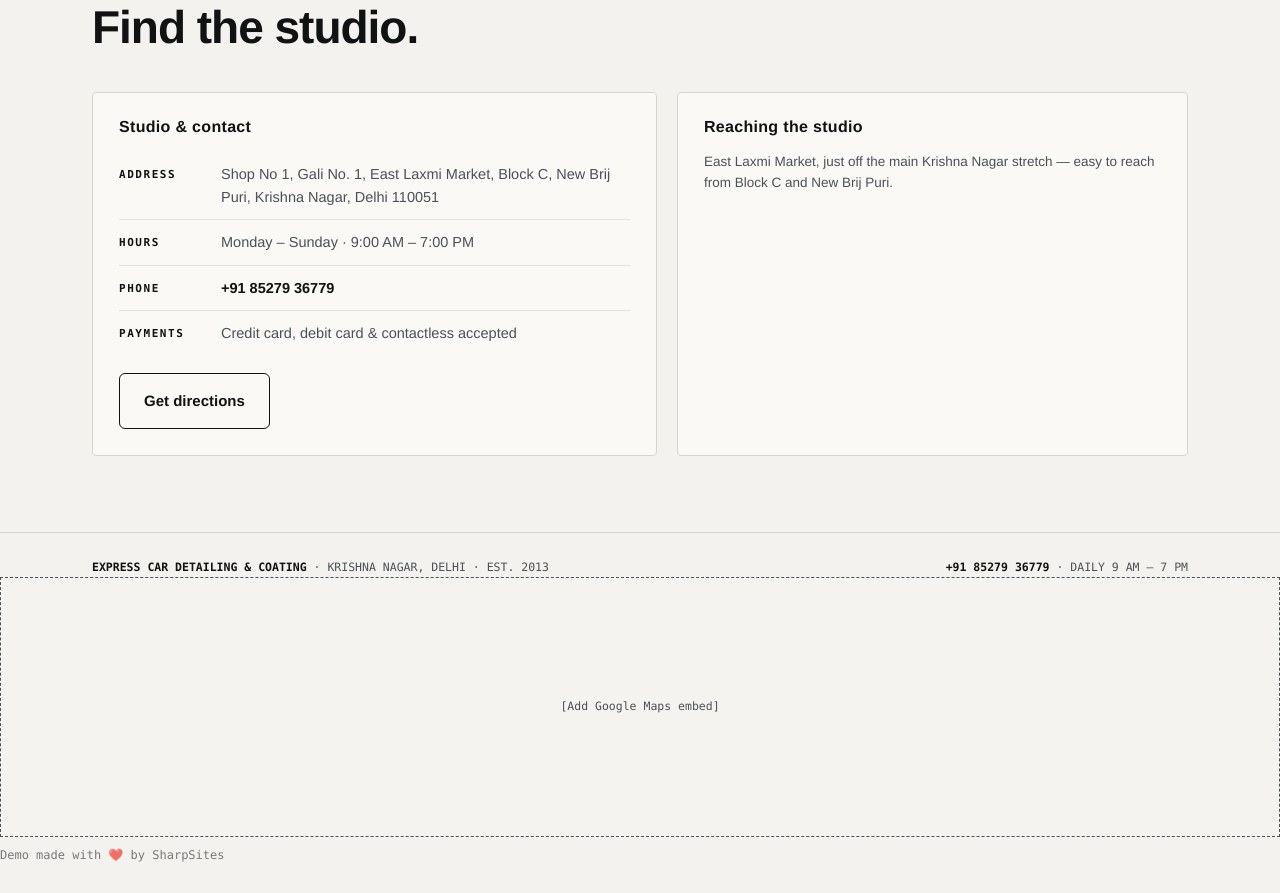
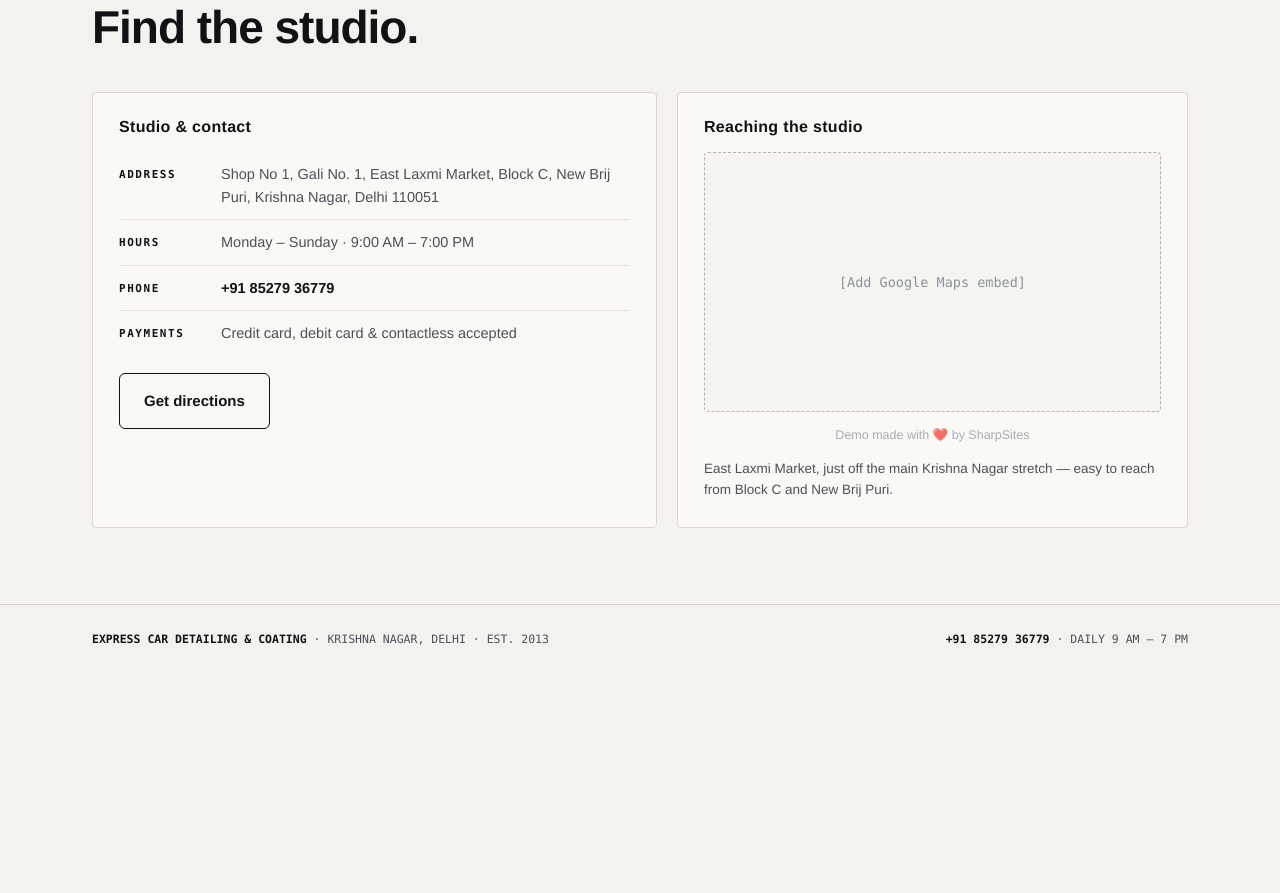
Before and after one commit to SharpSites-demo/express-car-detailing-demo, a plain HTML site: page index.html in a window 1280 px wide. Shown: the part 3706-4599 px from the top of the page. After the commit the page ends 4385 px from the top, so only its background shows below. Drawn offline with Linux system fonts and the light colour scheme.

Commit message:
Deploy index.html

```diff
--- a/index.html
+++ b/index.html
@@ -359,7 +359,8 @@ footer a{color:var(--ink);font-weight:700}
       </div>
       <div class="vpanel rv">
         <h3>Reaching the studio</h3>
-
+        <div class="map-slot" style="min-height:260px;display:flex;align-items:center;justify-content:center;text-align:center;border:1px dashed #b9b4a8;border-radius:4px;font-size:13.5px;;color:#8a939b">[Add Google Maps embed]</div>
+        <p style="margin:14px 0 0;font-size:12.5px;line-height:1.5;opacity:.75;text-align:center;color:#8a939b">Demo made with ❤️ by SharpSites</p>
         <p style="font-size:13.5px;color:var(--mut);margin-top:14px">East Laxmi Market, just off the main Krishna Nagar stretch — easy to reach from Block C and New Brij Puri.</p>
       </div>
     </div>
@@ -372,9 +373,6 @@ footer a{color:var(--ink);font-weight:700}
     <span><a href="#top">EXPRESS CAR DETAILING &amp; COATING</a> · KRISHNA NAGAR, DELHI · EST. 2013</span>
     <span><a class="phone" href="tel:+918527936779">+91 85279 36779</a> · DAILY 9 AM – 7 PM</span>
   </div>
-
-<div class="nina-footer-map" style="width:100%;min-height:260px;display:flex;align-items:center;justify-content:center;border:1px dashed currentColor;background:rgba(255,255,255,.04);">[Add Google Maps embed]</div>
-<p class="nina-footer-credit" style="font-size:12px;line-height:1.4;opacity:.75;margin:10px 0 0;">Demo made with ❤️ by SharpSites</p>
 </footer>
 
 <!-- Official WhatsApp — circular icon only -->
```
